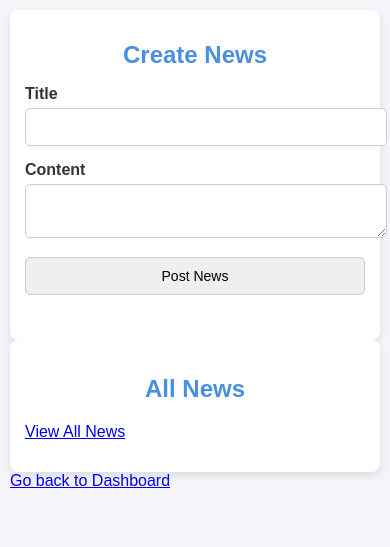
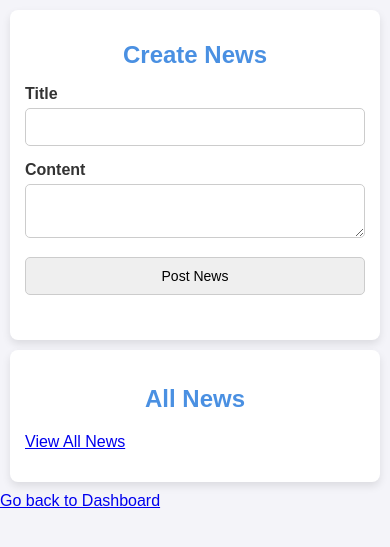
Before and after one commit to rofazhasan/School_Routine, a Flask app: page /news in a window 390 px wide. Shown: the top 547 px of the page. Run offline with Flask 3, Linux system fonts and the light colour scheme; the visitor is signed in with stand-in values (Sample User, id 1).

Commit message:
Update news.html

```diff
--- a/app/templates/news.html
+++ b/app/templates/news.html
@@ -4,7 +4,7 @@
     <title>News</title>
     <style>
         body {
-            font-family: Arial, sans-serif;
+            font-family: 'Arial', sans-serif;
             margin: 0;
             padding: 0;
             background-color: #f4f4f9;
@@ -18,7 +18,7 @@
 
         .container {
             max-width: 800px;
-            margin: 0 auto;
+            margin: 20px auto; /* Added top/bottom margin */
             padding: 20px;
             background: #fff;
             box-shadow: 0 4px 8px rgba(0, 0, 0, 0.1);
@@ -45,6 +45,7 @@
             border: 1px solid #ccc;
             border-radius: 5px;
             font-size: 16px;
+            box-sizing: border-box; /* Include padding and border in element's total width */
         }
 
         button {
@@ -52,7 +53,7 @@
             color: #fff;
             border: none;
             cursor: pointer;
-            transition: background-color 0.3s ease; /* Add transition for hover effect */
+            transition: background-color 0.3s ease;
         }
 
         button:hover {
@@ -99,11 +100,8 @@
 
         /* Responsive design for mobile phones */
         @media (max-width: 600px) {
-            body {
-                padding: 10px;
-            }
-
             .container {
+                margin: 10px; /* Reduced margin for smaller screens */
                 padding: 15px;
             }
 
@@ -122,6 +120,7 @@
     </style>
 </head>
 <body>
+
 {% if user_role == 'Admin' %}
     <div class="container">
         <h1>Create News</h1>
@@ -151,8 +150,8 @@
 
 <div class="container">
     <h2>All News</h2>
-<a href="{{ url_for('app.news', show_all='True') }}">View All News</a>
-<ul>
+    <a href="{{ url_for('app.news', show_all='True') }}">View All News</a>
+    <ul>
     {% for news_item in all_news %}
         <li>
             <h3>{{ news_item.title }}</h3>
@@ -165,13 +164,11 @@
             {% endif %}
         </li>
     {% endfor %}
-</ul>
+    </ul>
+</div>
 
+<a href="{{ url_for('app.admin_dashboard')  if user_role == 'Admin' else url_for('app.user_dashboard') }}" class="back-link">Go back to Dashboard</a>
 
-
-</div>
-    <a href="{{ url_for('app.admin_dashboard')  if user_role == 'Admin' else url_for('app.user_dashboard') }}" class="back-link">Go back to Dashboard</a>
-    </body>
 <script>
 function confirmDelete(news_id) {
     if (confirm('Are you sure you want to delete this news item?')) {
@@ -180,4 +177,5 @@ function confirmDelete(news_id) {
 }
 </script>
 
+</body>
 </html>
```
